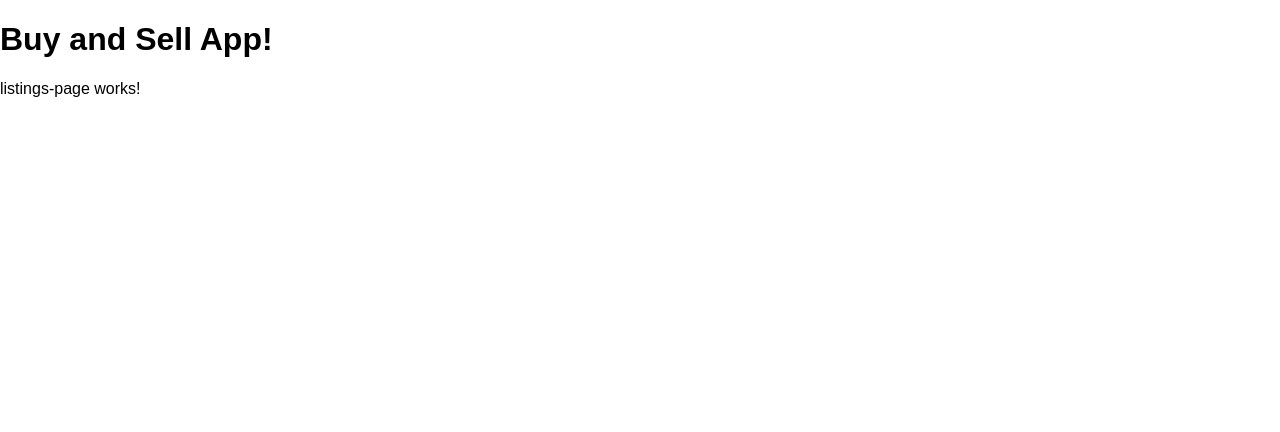
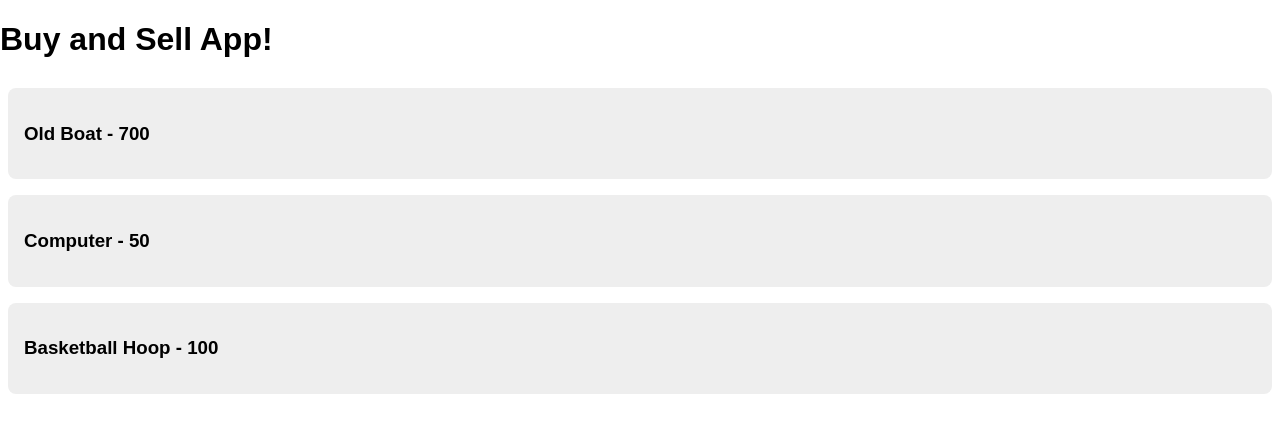
Before and after one commit to EmilNilsson12/learn-angular, an Angular app: page /listings in a window 1280 px wide. Shown: the top 432 px of the page. Built offline with nearby package versions, Linux system fonts and the light colour scheme.

Commit message:
Add fake-data as prop to listings-page-component

```diff
--- a/src/app/listings-page/listings-page.component.html
+++ b/src/app/listings-page/listings-page.component.html
@@ -1 +1,7 @@
-<p>listings-page works!</p>
+<div>
+  <div class="content-box" *ngFor="let listing of listings">
+    <a routerLink="/listings/{{ listing.id }}">
+      <h3>{{ listing.name }} - {{ listing.price }}</h3>
+    </a>
+  </div>
+</div>
--- a/src/app/listings-page/listings-page.component.ts
+++ b/src/app/listings-page/listings-page.component.ts
@@ -1,15 +1,18 @@
 import { Component, OnInit } from '@angular/core';
+import { fakeListings } from '../fake-data';
+import { Listing } from '../types';
 
 @Component({
   selector: 'app-listings-page',
   templateUrl: './listings-page.component.html',
-  styleUrls: ['./listings-page.component.css']
+  styleUrls: ['./listings-page.component.css'],
 })
 export class ListingsPageComponent implements OnInit {
+  listings: Listing[] = [];
 
-  constructor() { }
+  constructor() {}
 
   ngOnInit(): void {
+    this.listings = fakeListings;
   }
-
 }
```
